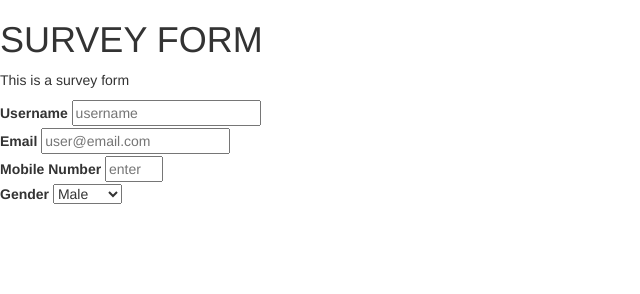
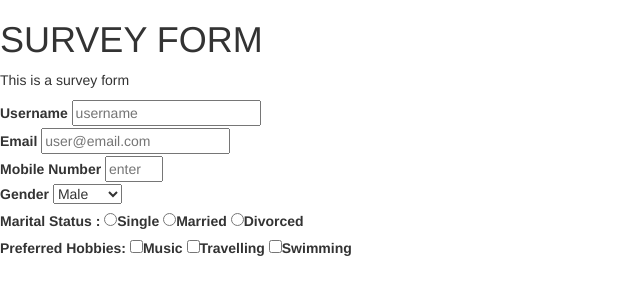
Before and after one commit to iamthermiee/Microverse-trial3, a plain HTML site: page index.html in a window 1280 px wide. Shown: the whole page, without its empty margins (0-640 px from the left). Drawn offline with nearby package versions, Linux system fonts and the light colour scheme.

Commit message:
user story 14 and 15 completed

```diff
--- a/index.html
+++ b/index.html
@@ -33,9 +33,16 @@
             <option value="Male">Male</option>
             <option value="Female">Female</option>
           </select>
-
         </div>
-        </div>
+        <label>Marital Status :</label>
+          <label><input type="radio" value="name" name="name">Single </label>
+          <label><input type="radio" value="name" name="name">Married</label>
+          <label><input type="radio" value="name" name="name">Divorced</label>
+        <br>
+        <label> Preferred Hobbies:</label>
+        <label for=""><input type="checkbox" value="hobbies">Music</label>
+        <label for=""><input type="checkbox" value="hobbies">Travelling</label>
+        <label for=""><input type="checkbox" value="hobbies">Swimming</label>
     </form>
 
     <script src="https://cdnjs.cloudflare.com/ajax/libs/jquery/3.5.1/jquery.slim.min.js"></script>
```
